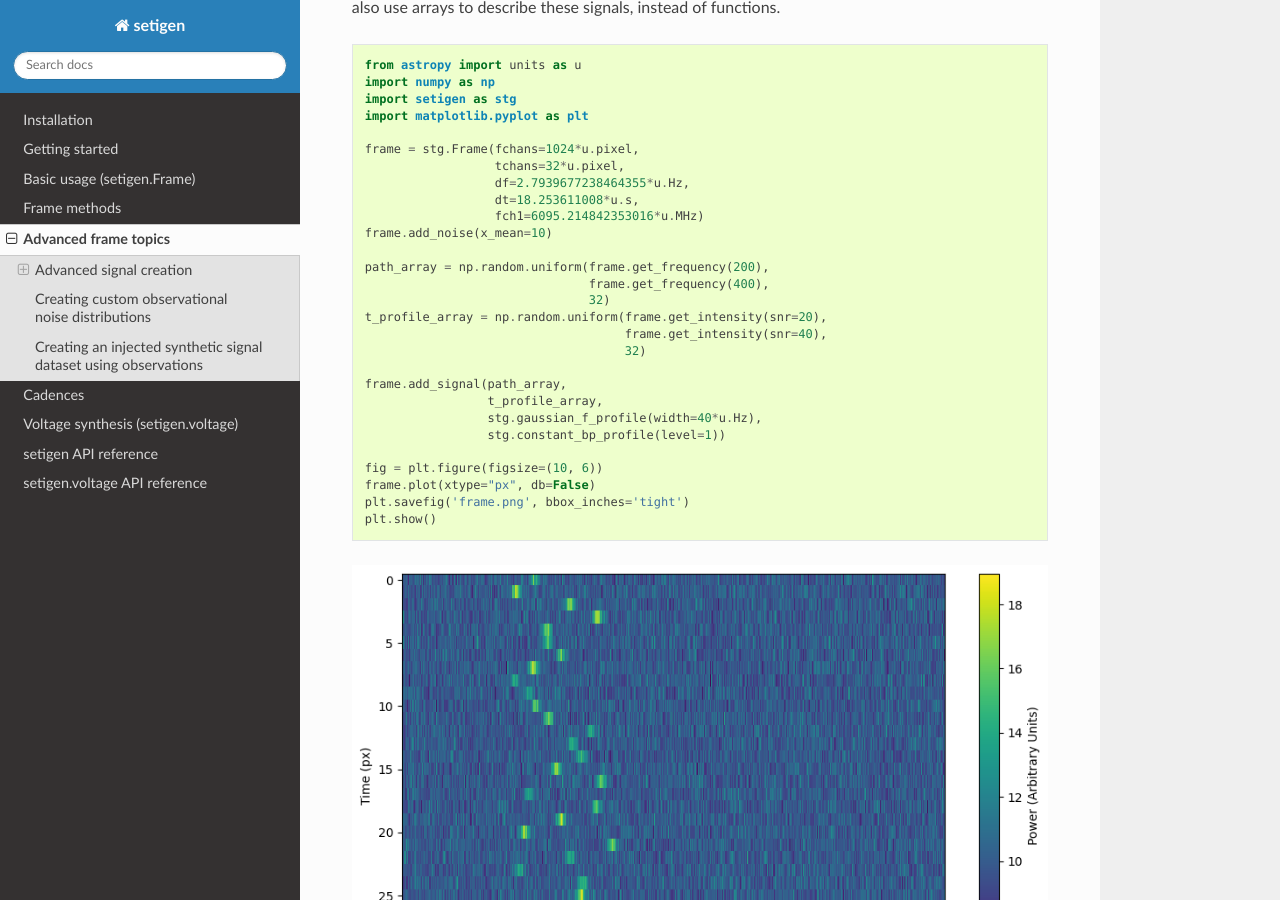
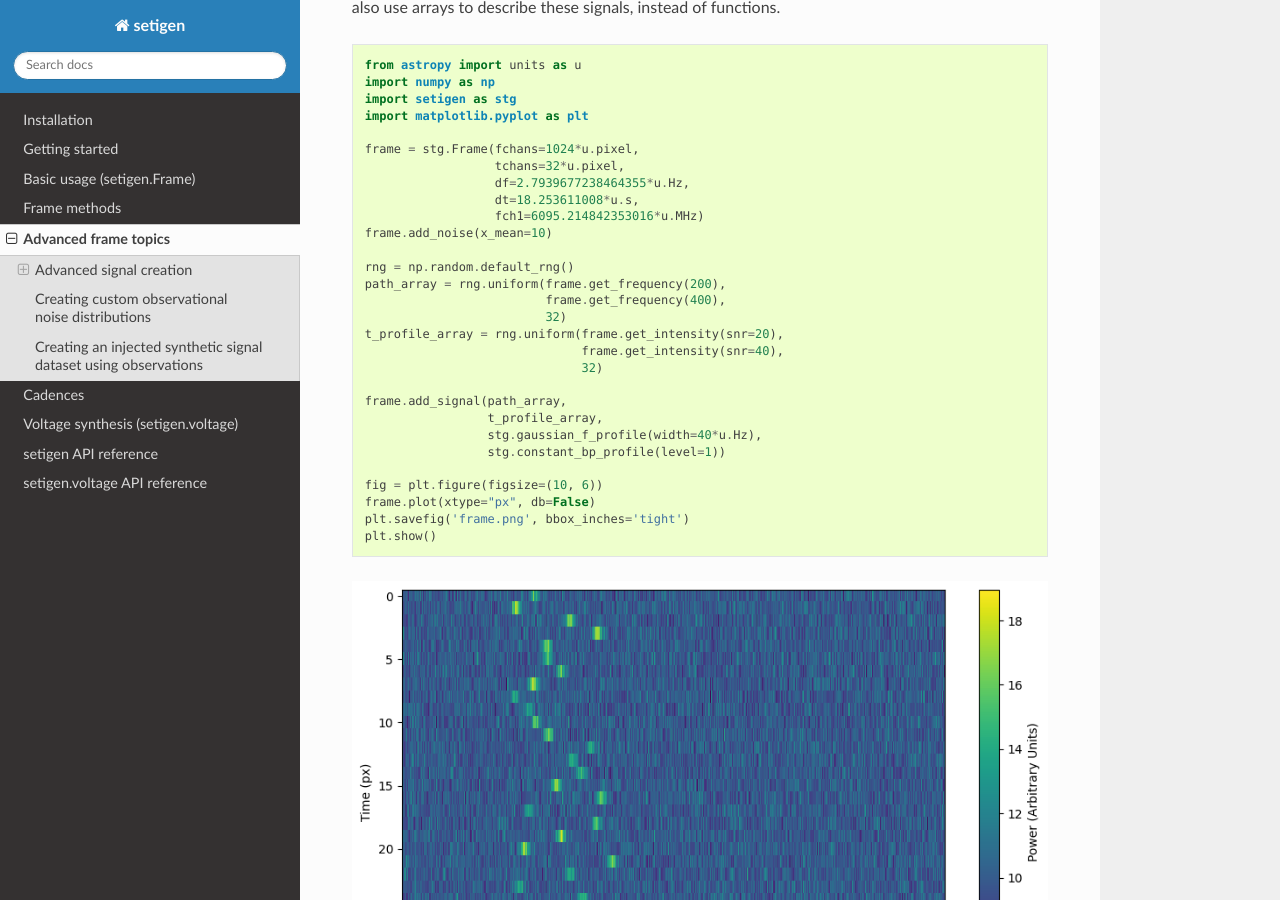
Before and after one commit to bbrzycki/setigen, a Sphinx documentation site: the page built from docs/source/advanced.rst, in a window 1280 px wide and 900 px high, scrolled down 1553 px. Built offline with Sphinx 7.4.7 and the Read the Docs theme 2.0.0, drawn with Linux system fonts in a browser that asks for light colours; some of the changed text lies outside the part shown.

Commit message:
Replace np.random with default_rng

```diff
--- a/docs/source/advanced.rst
+++ b/docs/source/advanced.rst
@@ -90,12 +90,13 @@
                       fch1=6095.214842353016*u.MHz)
     frame.add_noise(x_mean=10)
 
-    path_array = np.random.uniform(frame.get_frequency(200),
-                                   frame.get_frequency(400),
-                                   32)
-    t_profile_array = np.random.uniform(frame.get_intensity(snr=20),
-                                        frame.get_intensity(snr=40),
-                                        32)
+    rng = np.random.default_rng()
+    path_array = rng.uniform(frame.get_frequency(200),
+                             frame.get_frequency(400),
+                             32)
+    t_profile_array = rng.uniform(frame.get_intensity(snr=20),
+                                  frame.get_intensity(snr=40),
+                                  32)
 
     frame.add_signal(path_array,
                      t_profile_array,
@@ -203,12 +204,13 @@
                       fch1=6095.214842353016*u.MHz)
     frame.add_noise(x_mean=10)
 
-    path_array = np.random.uniform(frame.get_frequency(200),
-                                   frame.get_frequency(400),
-                                   32)
-    t_profile_array = np.random.uniform(frame.get_intensity(snr=20),
-                                        frame.get_intensity(snr=40),
-                                        32)
+    rng = np.random.default_rng()
+    path_array = rng.uniform(frame.get_frequency(200),
+                             frame.get_frequency(400),
+                             32)
+    t_profile_array = rng.uniform(frame.get_intensity(snr=20),
+                                  frame.get_intensity(snr=40),
+                                  32)
 
     frame.add_signal(path_array,
                      t_profile_array,
--- a/docs/source/basics.rst
+++ b/docs/source/basics.rst
@@ -38,7 +38,8 @@
 
     import numpy as np
 
-    data = np.random.normal(size=(16, 1024))
+    rng = np.random.default_rng()
+    data = rng.normal(size=(16, 1024))
     frame = stg.Frame.from_data(df=2.7939677238464355*u.Hz,
                                 dt=18.253611008*u.s,
                                 fch1=6095.214842353016*u.MHz,
--- a/docs/source/voltages.rst
+++ b/docs/source/voltages.rst
@@ -189,7 +189,8 @@
 .. code-block:: python
 
     def my_noise_source(ts):
-        return np.random.normal(0, 1, len(ts))
+        rng = np.random.default_rng()
+        return rng.normal(0, 1, len(ts))
 
     stream.add_signal(my_noise_source)
 
```
